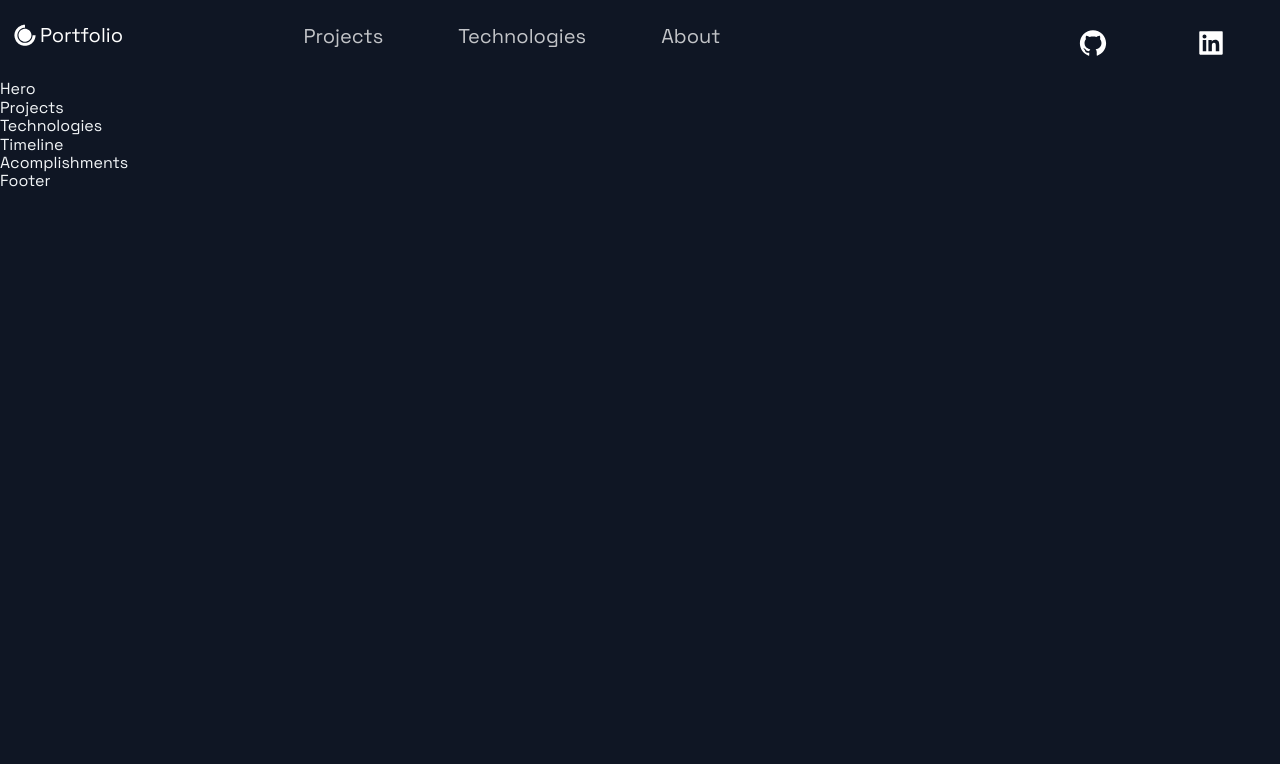
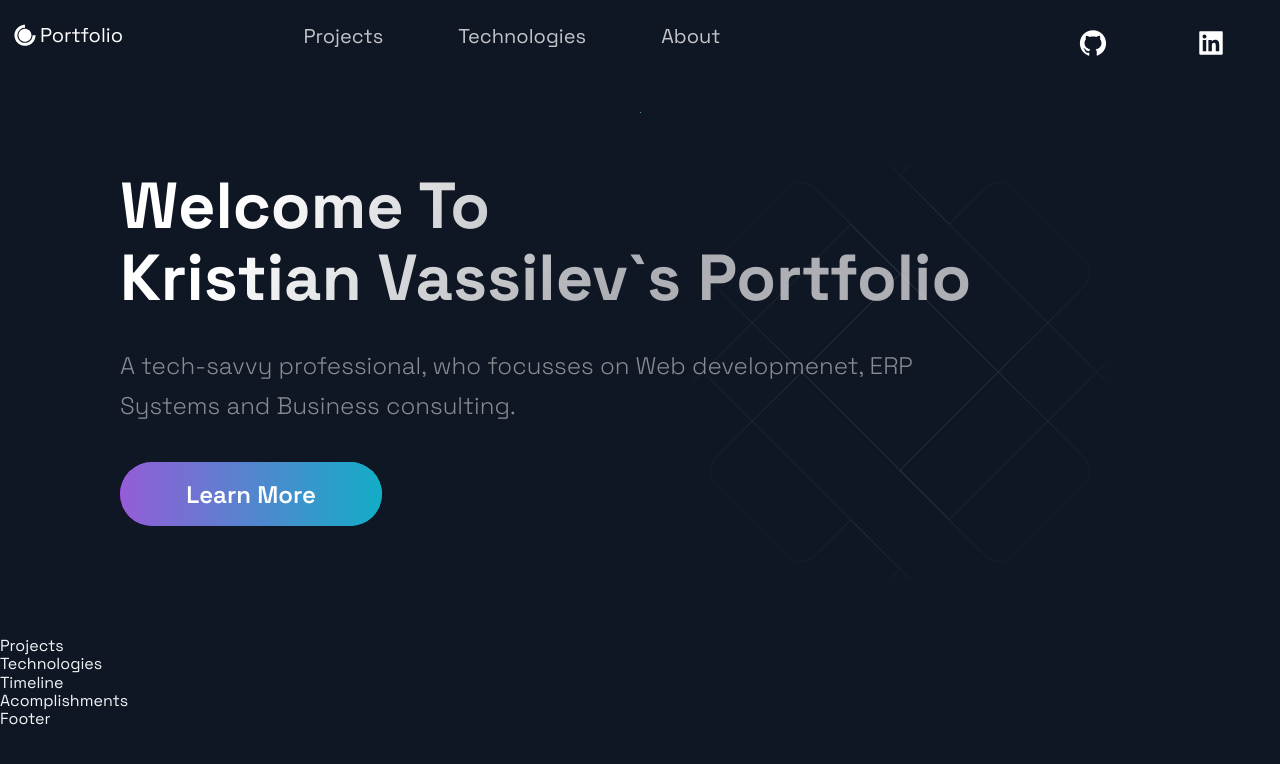
Before and after one commit to k-vassilev/kristian_vassilev_portfolio, a Next.js app: page / in a window 1280 px wide. Shown: the top 764 px of the page. Built offline with nearby package versions, Linux system fonts and the light colour scheme.

Commit message:
Added hero section

```diff
--- a/src/components/Hero/Hero.js
+++ b/src/components/Hero/Hero.js
@@ -5,9 +5,18 @@ import Button from '../../styles/GlobalComponents/Button';
 import { LeftSection } from './HeroStyles';
 
 const Hero = (props) => (
-  <div>
-    Hero
-  </div>
+  <Section row nopadding>
+	  <LeftSection>
+		  <SectionTitle main center>
+			  Welcome To <br />
+			  Kristian Vassilev`s Portfolio
+		  </SectionTitle>
+		  <SectionText>
+		  	A tech-savvy professional, who focusses on Web developmenet, ERP Systems and Business consulting.
+		  </SectionText>
+		  <Button onClick={() => window.location = "https://www.etk-design.com/portfolio/"}>Learn More</Button>
+	  </LeftSection>
+  </Section>
 );
 
 export default Hero;
--- a/src/pages/index.js
+++ b/src/pages/index.js
@@ -10,10 +10,10 @@ import { Section } from '../styles/GlobalComponents';
 const Home = () => {
   return (
     <Layout>
-      {/* <Section grid> */}
+      <Section grid>
         <Hero />
-        {/* <BgAnimation /> */}
-      {/* </Section> */}
+        <BgAnimation />
+      </Section>
       <Projects />
       <Technologies />
       <Timeline />
```
